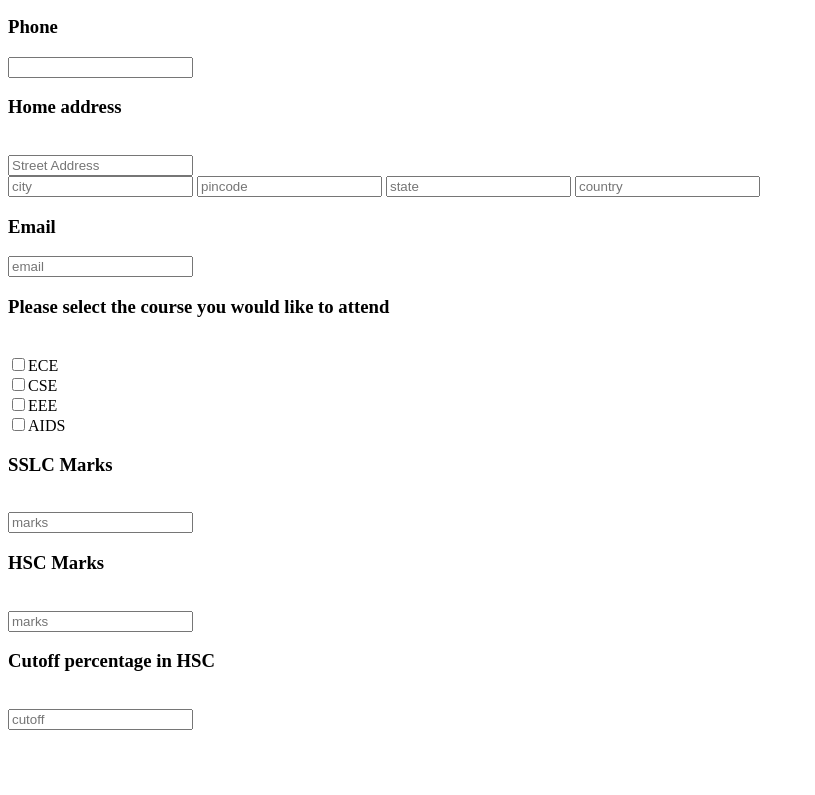
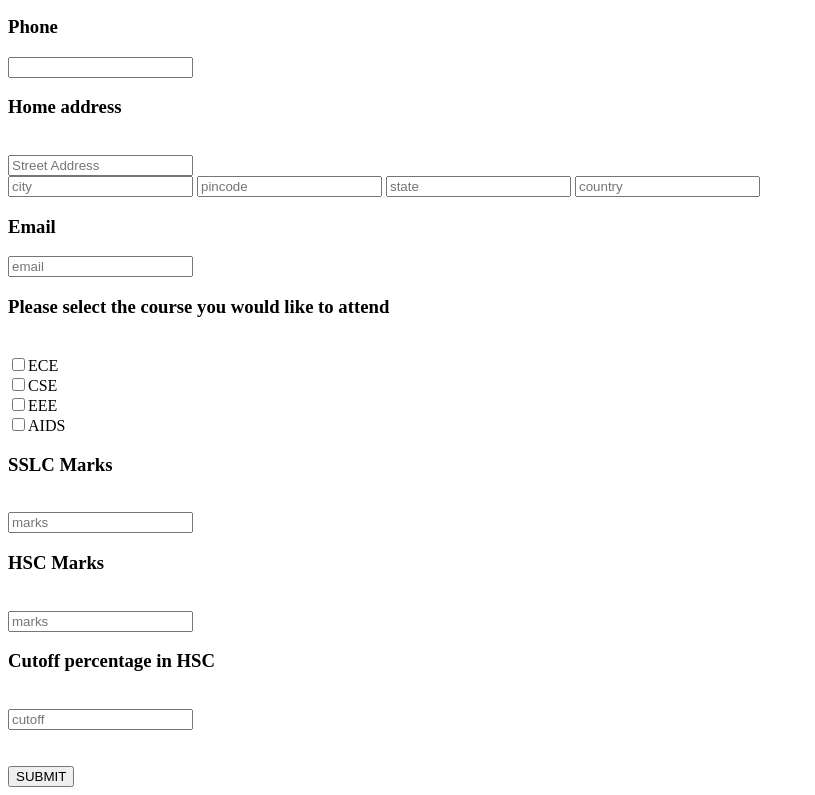
Before and after one commit to MohammedAsifIbrahim/form-details, a plain HTML site: page index.html in a window 1280 px wide. Shown: the part 337-1132 px from the top of the page, without its empty margins (0-815 px from the left). Before the commit the page ends 1075 px from the top, so only its background shows below. Drawn offline with Linux system fonts and the light colour scheme.

Commit message:
Add files via upload

```diff
--- a/index.html
+++ b/index.html
@@ -76,6 +76,11 @@
             <h3>Cutoff percentage in HSC</h3>
             <br>
             <input type="number" placeholder="cutoff"
+            <br>
+            <br>
+            <br>
+            <br>
+            <input type="submit" value="SUBMIT">
         </form>
     </main>
 </body>
```
